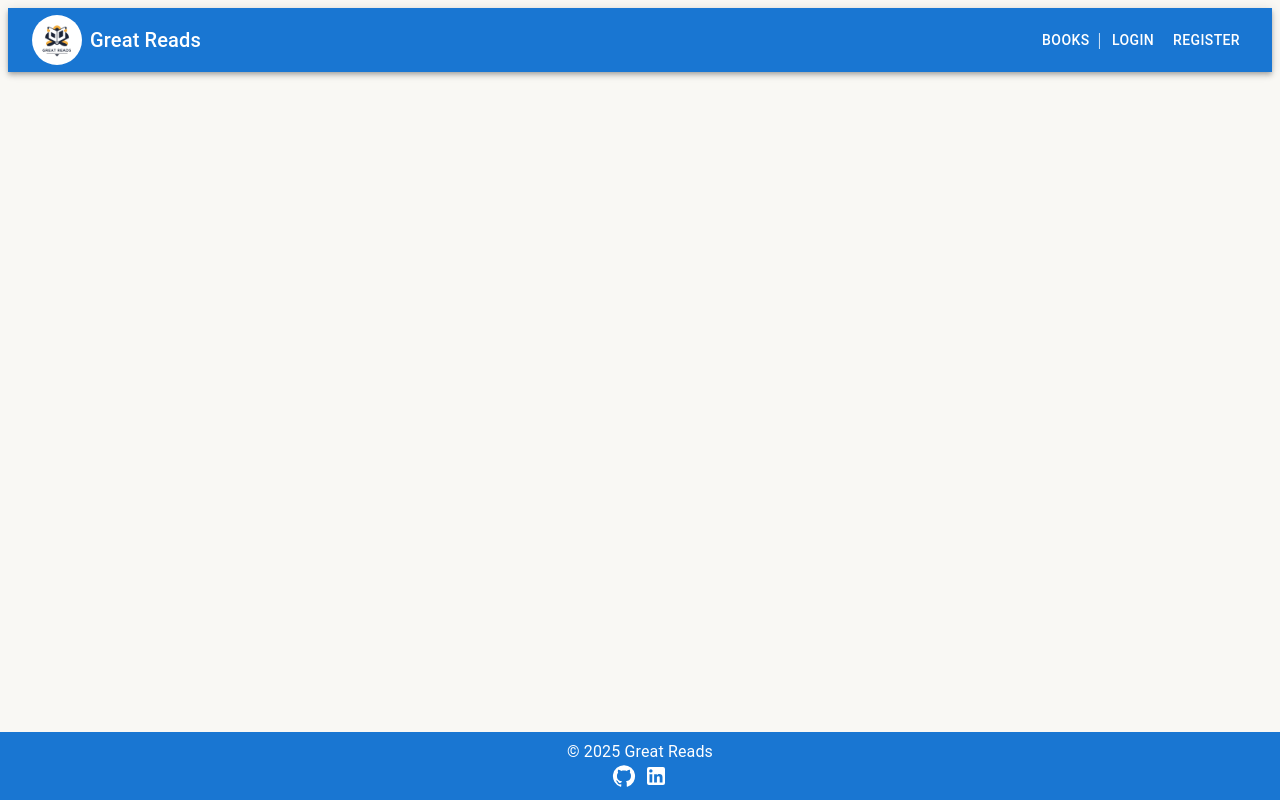
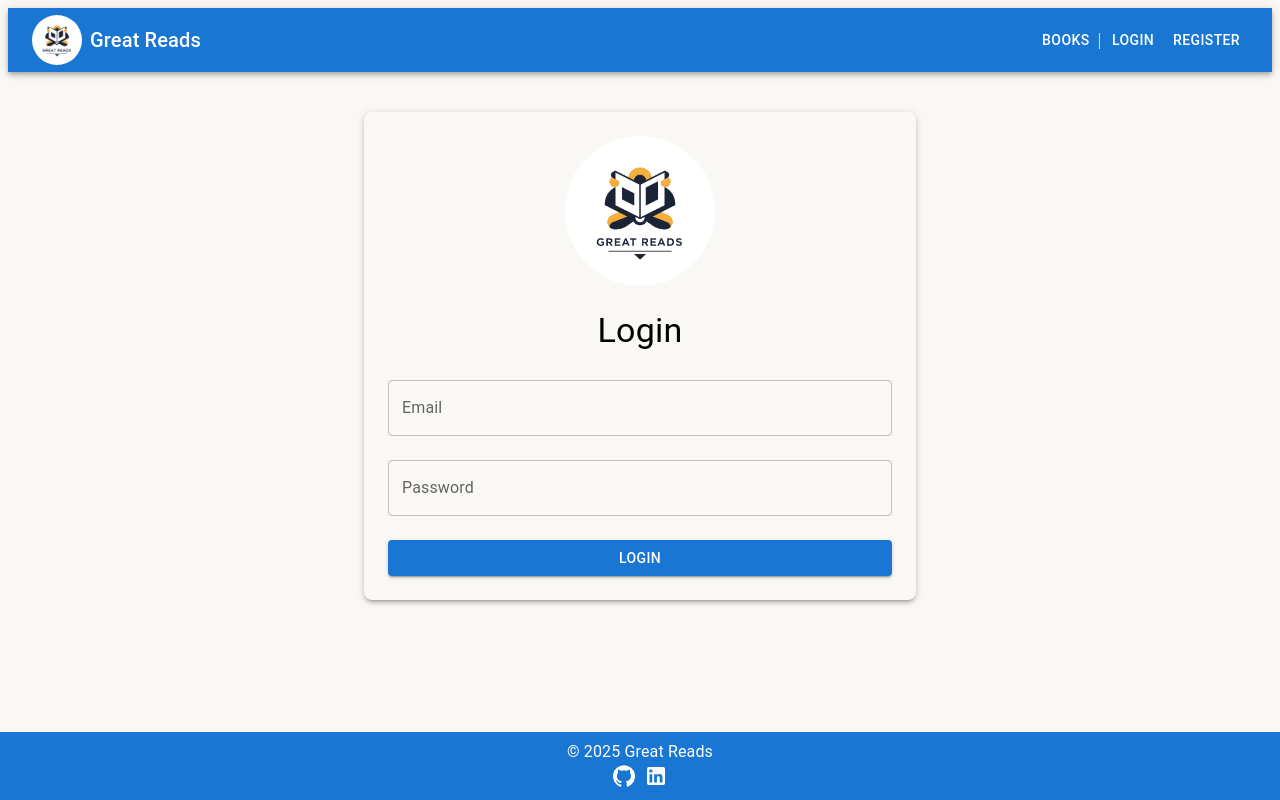
Before and after one commit to AndreiMititelu97/great-reads-app, a React (Vite) app in the folder frontend/: page / in a window 1280 px wide. Built offline with nearby package versions, Linux system fonts and the light colour scheme.

Commit message:
Updated login route

```diff
--- a/frontend/src/App.jsx
+++ b/frontend/src/App.jsx
@@ -17,7 +17,7 @@ function App() {
             <HeaderComponent />
             <div style={{ paddingBottom: "90px" }}>
                 <Routes>
-                    <Route path="/login" element={<LoginComponent />} />
+                    <Route path="/" element={<LoginComponent />} />
                     <Route path="/books" element={<ViewAllBooksComponent />} />
                     <Route path="/books/:id" element={<BookDetailsComponent />} />
                     <Route path="/register" element={<RegisterComponent />} />
--- a/frontend/src/components/HeaderComponent.jsx
+++ b/frontend/src/components/HeaderComponent.jsx
@@ -16,7 +16,7 @@ const HeaderComponent = () => {
                 {token && <Button color="inherit" component={Link} to="/reader">My Books</Button>}
                 <Button color="inherit" component={Link} to="/books">Books</Button>
                 |
-                <Button color="inherit" component={Link} to="/login">Login</Button>
+                <Button color="inherit" component={Link} to="/">Login</Button>
                 <Button color="inherit" component={Link} to="/register">Register</Button>
                 {token && <Button color="inherit" component={Link} to="/logout">Logout</Button>}
             </Toolbar>
--- a/frontend/src/components/auth/LogoutComponent.jsx
+++ b/frontend/src/components/auth/LogoutComponent.jsx
@@ -8,7 +8,7 @@ const LogoutComponent = () => {
         const logout = () => {
             localStorage.removeItem('token');
 
-            navigate('/login');
+            navigate('/');
             window.location.reload();
         };
 
--- a/frontend/src/components/auth/RegisterComponent.jsx
+++ b/frontend/src/components/auth/RegisterComponent.jsx
@@ -26,7 +26,7 @@ const RegisterComponent = () => {
         try {
             await registerUser(formData);
             console.log("User registered successfully:", formData);
-            navigate("/login"); // Redirect to login page
+            navigate("/");
         } catch (error) {
             setError("Registration failed. Please try again.");
         }
```
